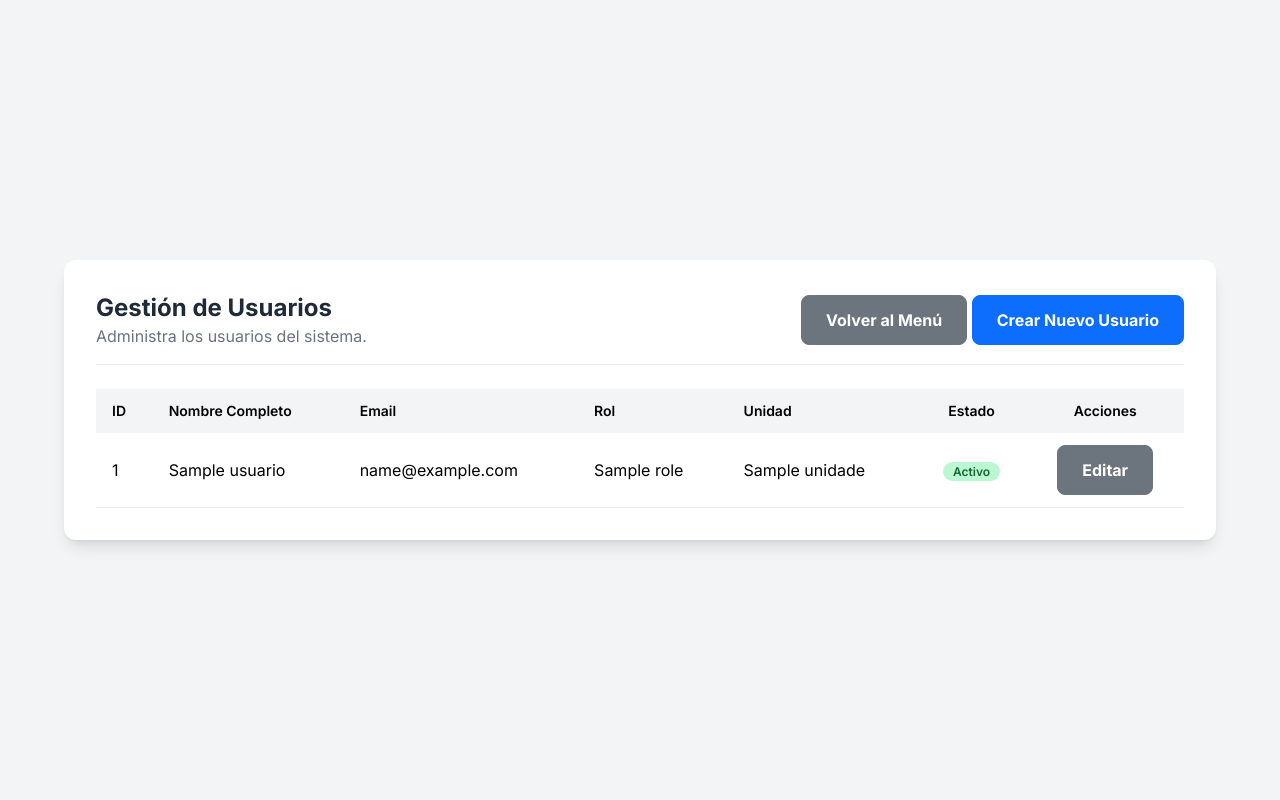
After one commit to Yosh457/hoja-de-vida-flask, a Flask app: template templates/admin_panel.html in a window 1280 px wide. The commit adds this page. Run offline with Flask 3, Linux system fonts and the light colour scheme; the template is opened without the code that fills it: values that come from a table or form of the project are taken from there, others are empty; tables that the repository leaves empty hold one stand-in row (values such as "Sample post"); some libraries are stand-ins or nearby versions.

Commit message:
Creación de panel de administración y se agrega estilos visuales.

```diff
--- a/app.py
+++ b/app.py
@@ -9,8 +9,21 @@ from models import db, Usuario
 from flask import render_template, redirect, url_for, flash, request
 from flask_login import login_user, logout_user, login_required, current_user
 from werkzeug.security import check_password_hash
+from functools import wraps
+from flask import abort
+from flask_login import current_user
 # Inicializamos el gestor de logins
 login_manager = LoginManager()
+
+# --- DECORADOR DE ROL ---
+def admin_required(f):
+    @wraps(f)
+    def decorated_function(*args, **kwargs):
+        # Si el usuario no es admin, mostramos un error de "no autorizado"
+        if not current_user.is_authenticated or current_user.rol.nombre != 'Admin':
+            abort(403) # Error 403: Forbidden
+        return f(*args, **kwargs)
+    return decorated_function
 
 def create_app():
     """Crea y configura la aplicación Flask."""
@@ -45,6 +58,7 @@ def create_app():
     login_manager.login_view = 'login'
     login_manager.login_message = 'Por favor, inicia sesión para acceder a esta página.'
     login_manager.login_message_category = 'warning' # Para que los mensajes flash se vean bonitos
+
 
     # --- RUTAS ---
     @app.route('/')
@@ -94,6 +108,15 @@ def create_app():
     def menu():
         return render_template('menu.html')
 
+    # --- RUTAS DEL PANEL DE ADMINISTRACIÓN ---
+    @app.route('/admin/panel')
+    @login_required
+    @admin_required # ¡Aplicamos nuestro decorador personalizado!
+    def admin_panel():
+        # Obtenemos todos los usuarios y los ordenamos por ID
+        usuarios = Usuario.query.order_by(Usuario.id).all()
+        return render_template('admin_panel.html', usuarios=usuarios)
+
     return app
 
 # --- USER LOADER ---
--- /dev/null
+++ b/static/style.css
@@ -0,0 +1,57 @@
+/* static/style.css */
+body {
+    font-family: "Inter", sans-serif;
+}
+
+.btn {
+    display: inline-block;
+    font-weight: 700;
+    text-align: center;
+    vertical-align: middle;
+    cursor: pointer;
+    border: 1px solid transparent;
+    padding: 0.75rem 1.5rem;
+    font-size: 1rem;
+    border-radius: 0.5rem;
+    transition: all 0.2s ease-in-out;
+}
+
+.btn-primary {
+    color: #fff;
+    background-color: #0d6efd;
+    border-color: #0d6efd;
+}
+.btn-primary:hover {
+    background-color: #0b5ed7;
+    border-color: #0a58ca;
+}
+
+.btn-secondary {
+    color: #fff;
+    background-color: #6c757d;
+    border-color: #6c757d;
+}
+.btn-secondary:hover {
+    background-color: #5c636a;
+    border-color: #565e64;
+}
+
+.btn-warning {
+    color: #000;
+    background-color: #ffc107;
+    border-color: #ffc107;
+}
+.btn-warning:hover {
+    background-color: #ffca2c;
+    border-color: #ffc720;
+}
+
+.btn-danger {
+    color: #fff;
+    background-color: #dc3545;
+    border-color: #dc3545;
+}
+.btn-danger:hover {
+    background-color: #bb2d3b;
+    border-color: #b02a37;
+}
--- /dev/null
+++ b/templates/admin_panel.html
@@ -0,0 +1,55 @@
+{% extends "base.html" %}
+{% block title %}Panel de Administración{% endblock %}
+{% block content %}
+<div class="bg-white p-8 rounded-xl shadow-lg w-full max-w-6xl mx-auto my-12">
+    <div class="flex justify-between items-center mb-6 border-b pb-4">
+        <div>
+            <h2 class="text-2xl font-bold text-gray-800">Gestión de Usuarios</h2>
+            <p class="text-gray-500">Administra los usuarios del sistema.</p>
+        </div>
+        <div>
+             <a href="{{ url_for('menu') }}" class="btn btn-secondary">Volver al Menú</a>
+             <a href="#" class="btn btn-primary">Crear Nuevo Usuario</a>
+        </div>
+    </div>
+
+    <table class="min-w-full bg-white">
+        <thead class="bg-gray-100">
+            <tr>
+                <th class="text-left py-3 px-4 font-semibold text-sm">ID</th>
+                <th class="text-left py-3 px-4 font-semibold text-sm">Nombre Completo</th>
+                <th class="text-left py-3 px-4 font-semibold text-sm">Email</th>
+                <th class="text-left py-3 px-4 font-semibold text-sm">Rol</th>
+                <th class="text-left py-3 px-4 font-semibold text-sm">Unidad</th>
+                <th class="text-center py-3 px-4 font-semibold text-sm">Estado</th>
+                <th class="text-center py-3 px-4 font-semibold text-sm">Acciones</th>
+            </tr>
+        </thead>
+        <tbody>
+            {% for usuario in usuarios %}
+            <tr class="border-b hover:bg-gray-50">
+                <td class="py-3 px-4">{{ usuario.id }}</td>
+                <td class="py-3 px-4">{{ usuario.nombre_completo }}</td>
+                <td class="py-3 px-4">{{ usuario.email }}</td>
+                <td class="py-3 px-4">{{ usuario.rol.nombre }}</td>
+                <td class="py-3 px-4">{{ usuario.unidad.nombre }}</td>
+                <td class="py-3 px-4 text-center">
+                    {% if usuario.activo %}
+                        <span class="bg-green-200 text-green-800 text-xs font-semibold px-2.5 py-0.5 rounded-full">Activo</span>
+                    {% else %}
+                        <span class="bg-red-200 text-red-800 text-xs font-semibold px-2.5 py-0.5 rounded-full">Inactivo</span>
+                    {% endif %}
+                </td>
+                <td class="py-3 px-4 text-center">
+                    <a href="#" class="btn btn-secondary">Editar</a>
+                </td>
+            </tr>
+            {% else %}
+            <tr>
+                <td colspan="7" class="text-center py-4 text-gray-500">No hay usuarios registrados.</td>
+            </tr>
+            {% endfor %}
+        </tbody>
+    </table>
+</div>
+{% endblock %}
```
Also changed, not shown: templates/menu.html (+7 -3 lines).
